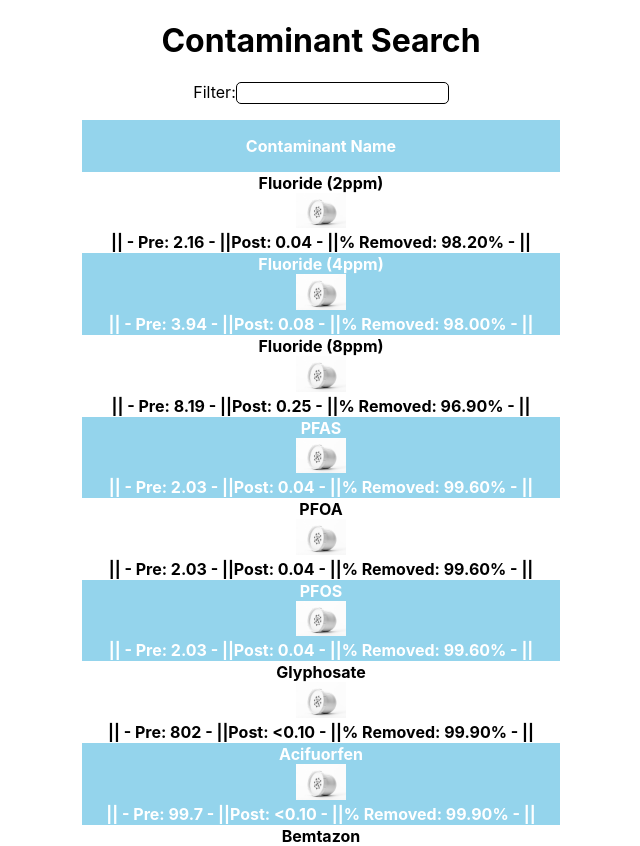
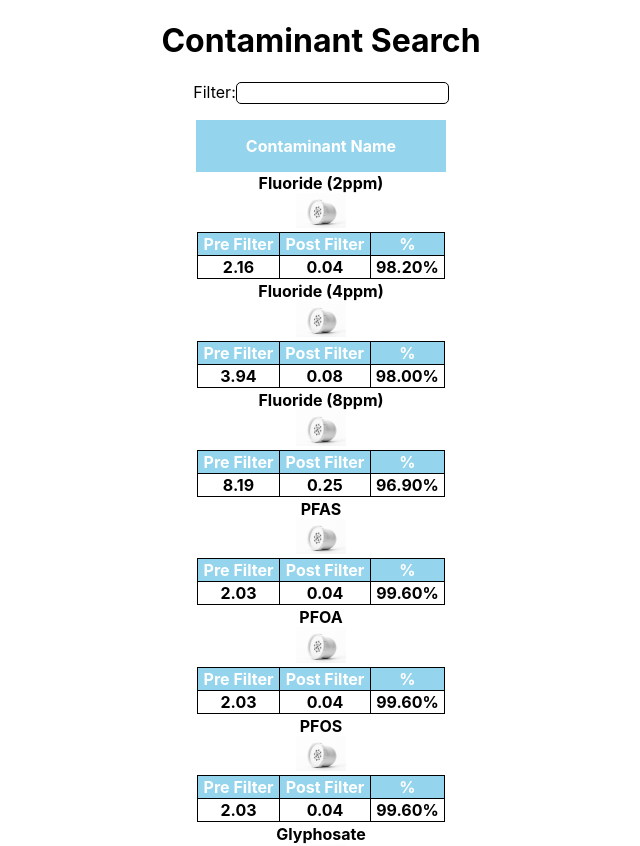
Before and after one commit to heardMan/cf-contam-search, a React (Create React App) app: page / in a window 1280 px wide. Shown: the top 846 px of the page, without its empty margins (319-959 px from the left). Built offline with nearby package versions, Linux system fonts and the light colour scheme.

Commit message:
updated styling

```diff
--- a/package.json
+++ b/package.json
@@ -33,6 +33,5 @@
       "last 1 firefox version",
       "last 1 safari version"
     ]
-  },
-  "homepage": "https://heardman.github.io/cf-contam-search"
+  }
 }
--- a/src/App.css
+++ b/src/App.css
@@ -30,7 +30,7 @@
     padding: 1rem;
 }
 
-#resultsTable tr:nth-child(even) {
+/* #resultsTable tr:nth-child(even) {
     padding: 1rem;
     background-color:#94d4ec;
     color: white;
@@ -43,12 +43,21 @@
 #resultsTable tr:active {
     background-color:#26a9d9;
     color: white;
+} */
+
+#resultsTable > td {
+
+    border: solid 1px black!important;
+    width: 100%;
 }
 
-#resultsTable td {
-    display: inline-block;
+.contam-results {
+    width: 100%;
 }
 
+.contam-results td{
+    border: solid 1px black!important;
+}
 
 .prodImg {
     width:50px;
--- a/src/views/ContaminantSearch.js
+++ b/src/views/ContaminantSearch.js
@@ -33,18 +33,18 @@ const ContaminantSearch = (props) => {
                         const model = (type) => {
                             let img;
                             let listing;
-                            if(type === 'Pitcher Filter'){
-                                img='./img/PitcherFilter.jpg';
-                                listing='https://www.clearlyfiltered.com/products/clean-water-pitcher-replacement-filter';
+                            if (type === 'Pitcher Filter') {
+                                img = './img/PitcherFilter.jpg';
+                                listing = 'https://www.clearlyfiltered.com/products/clean-water-pitcher-replacement-filter';
 
                             }
-                            if(type === 'Bottle Filter'){
-                                img='./img/BottleFilter.jpg';
-                                listing='https://www.clearlyfiltered.com/products/stainless-steel-filter-bottle-replacement-filter';
+                            if (type === 'Bottle Filter') {
+                                img = './img/BottleFilter.jpg';
+                                listing = 'https://www.clearlyfiltered.com/products/stainless-steel-filter-bottle-replacement-filter';
                             }
-                            if(type === 'UTS'){
-                                img='./img/UTS.jpg';
-                                listing='https://www.clearlyfiltered.com/products/3-stage-under-the-sink-filter-unit';
+                            if (type === 'UTS') {
+                                img = './img/UTS.jpg';
+                                listing = 'https://www.clearlyfiltered.com/products/3-stage-under-the-sink-filter-unit';
                             }
 
                             return ({
@@ -108,9 +108,9 @@ const ContaminantSearch = (props) => {
             console.log(result);
 
             if (
-                result.Contaminant.toUpperCase().indexOf(searchTerm.toUpperCase())> -1 ||
-                result.Model.Name.toUpperCase().indexOf(searchTerm.toUpperCase())> -1 ||
-                result.Category.toUpperCase().indexOf(searchTerm.toUpperCase())> -1
+                result.Contaminant.toUpperCase().indexOf(searchTerm.toUpperCase()) > -1 ||
+                result.Model.Name.toUpperCase().indexOf(searchTerm.toUpperCase()) > -1 ||
+                result.Category.toUpperCase().indexOf(searchTerm.toUpperCase()) > -1
             ) {
                 searchResults.push(result);
             }
@@ -139,11 +139,7 @@ const ContaminantSearch = (props) => {
                     <thead>
                         <tr>
                             <th>Contaminant Name</th>
-                            {/* <th>Before Filter</th>
-                            <th>After Filter</th>
-                            <th>Removal Rate</th>
-                            <th>Model</th> */}
-                            {/* <th>Category</th> */}
+
                         </tr>
                     </thead>
                     <tbody>
@@ -153,21 +149,30 @@ const ContaminantSearch = (props) => {
                             return (
                                 <tr key={i}>
                                     <td>
-                                    <div>{datum.Contaminant}</div>
-                                    <div><img className='prodImg' alt='' src={datum.Model.Img}/></div>
-                                    <div>
-                                        <span>
+                                        <div>{datum.Contaminant}</div>
+                                        <div><img className='prodImg' alt='' src={datum.Model.Img} /></div>
+                                        <div>
+                                            <table className='contam-results'>
+                                                <thead>
+                                                    <tr>
+                                                        <td>Pre Filter</td>
+                                                        <td>Post Filter</td>
+                                                        <td>%</td>
+                                                    </tr>
+                                                </thead>
+                                                <tbody>
 
-                                        || - Pre: {datum.Challenge} - ||
-                                        </span>
-                                        <span>
+                                                    <tr>
+                                                        <td>{datum.Challenge}</td>
+                                                        <td>{datum.Filtered}</td>
+                                                        <td>{datum.Removal}</td>
+                                                    </tr>
+                                                </tbody>
+                                            </table>
 
-                                        Post: {datum.Filtered} - ||
-                                        </span>
-                                        <span>
-                                            % Removed: {datum.Removal} - ||
-                                        </span>
-                                    </div>
+
+
+                                        </div>
 
 
                                     </td>
```
Also changed, not shown: 17 other files (tests, documents, lock files or other folders).
